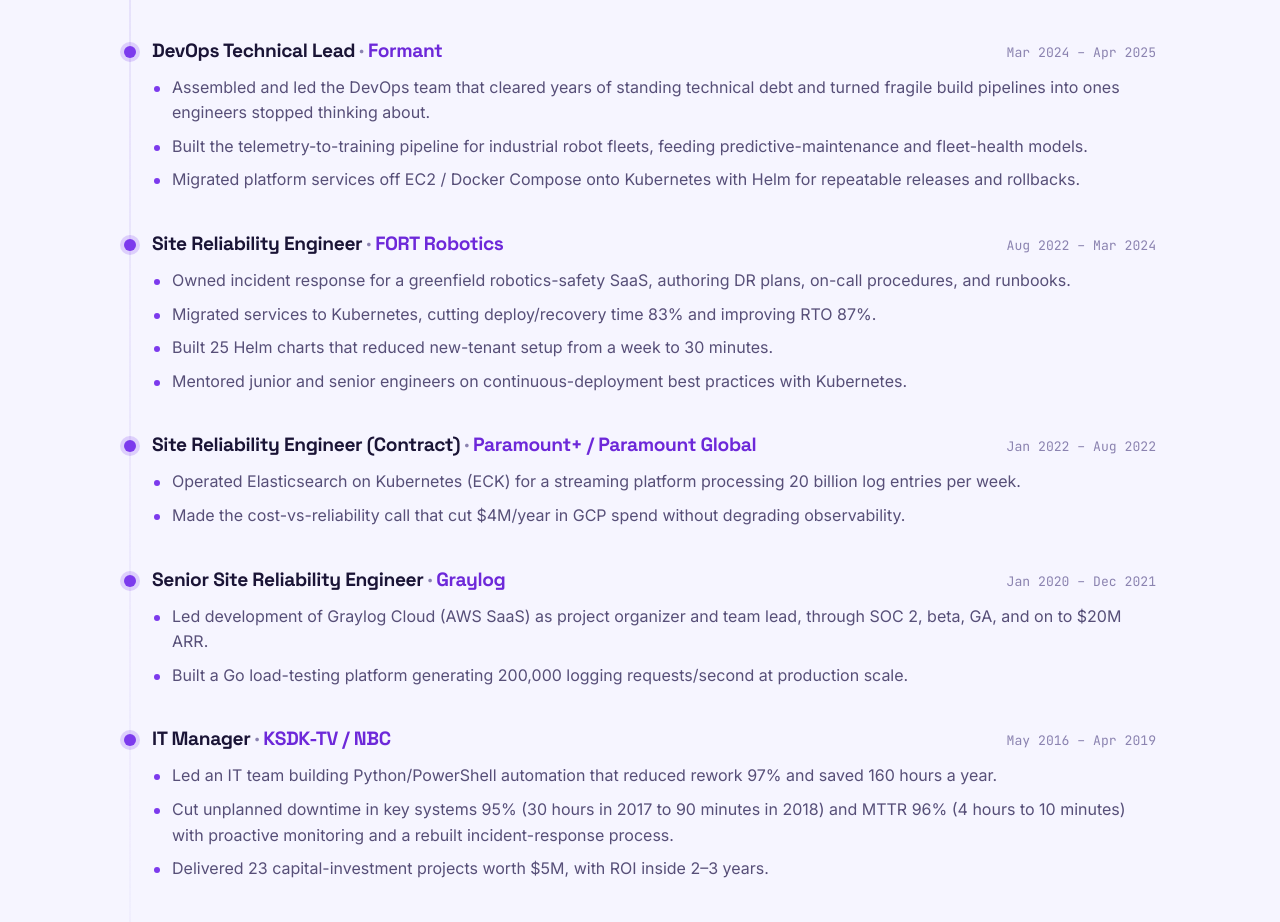
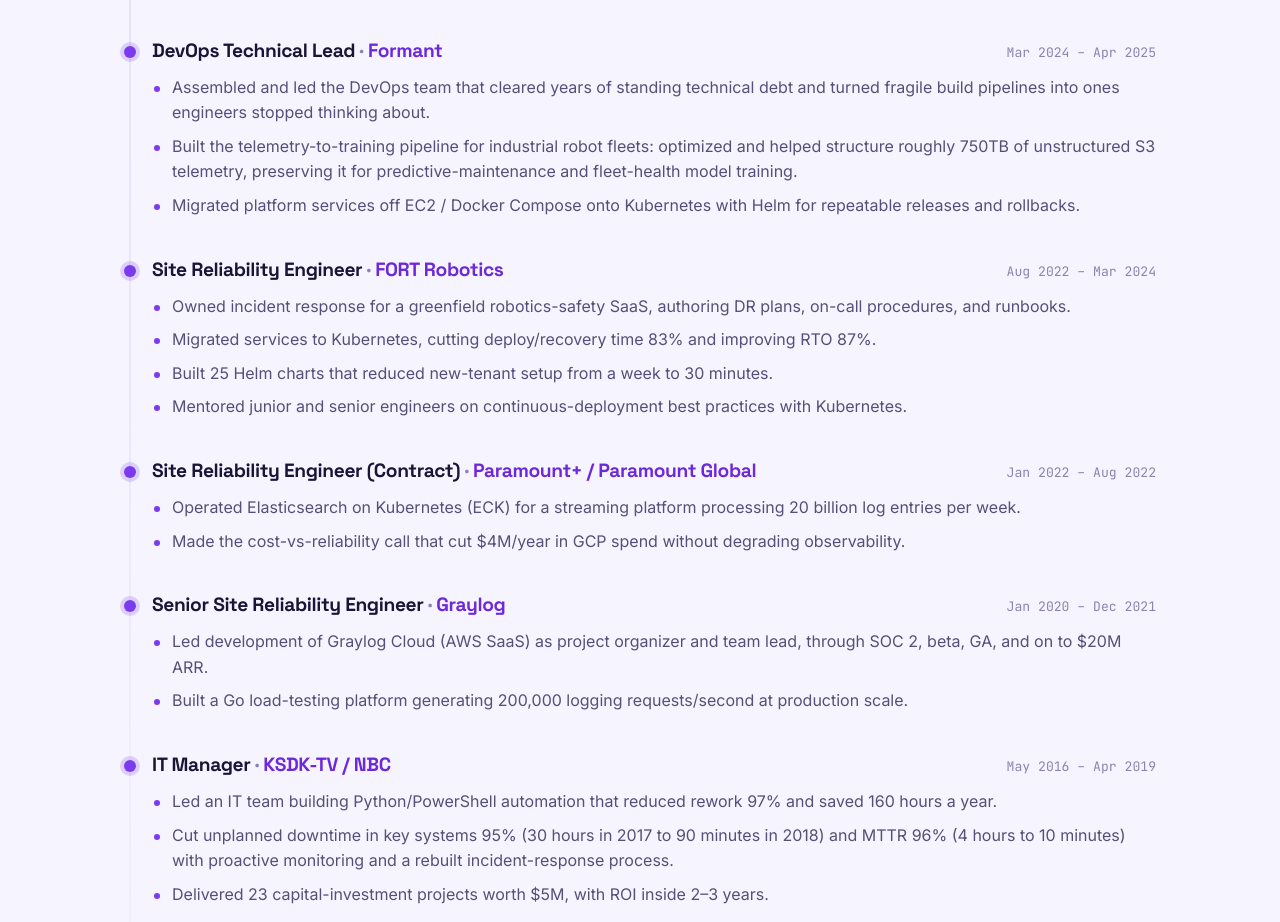
Before and after one commit to nicholas-a-hall/nicholas-a-hall.github.io, a React (Vite) app: page / in a window 1280 px wide. Shown: the part 7600-8522 px from the top of the page. Built offline with nearby package versions, Linux system fonts and the light colour scheme.

Commit message:
add petabyte-scale data storage

```diff
--- a/src/data/content.js
+++ b/src/data/content.js
@@ -222,7 +222,7 @@
     period: 'Mar 2024 – Apr 2025',
     highlights: [
       'Assembled and led the DevOps team that cleared years of standing technical debt and turned fragile build pipelines into ones engineers stopped thinking about.',
-      'Built the telemetry-to-training pipeline for industrial robot fleets, feeding predictive-maintenance and fleet-health models.',
+      'Built the telemetry-to-training pipeline for industrial robot fleets: optimized and helped structure roughly 750TB of unstructured S3 telemetry, preserving it for predictive-maintenance and fleet-health model training.',
       'Migrated platform services off EC2 / Docker Compose onto Kubernetes with Helm for repeatable releases and rollbacks.',
     ],
   },
```
